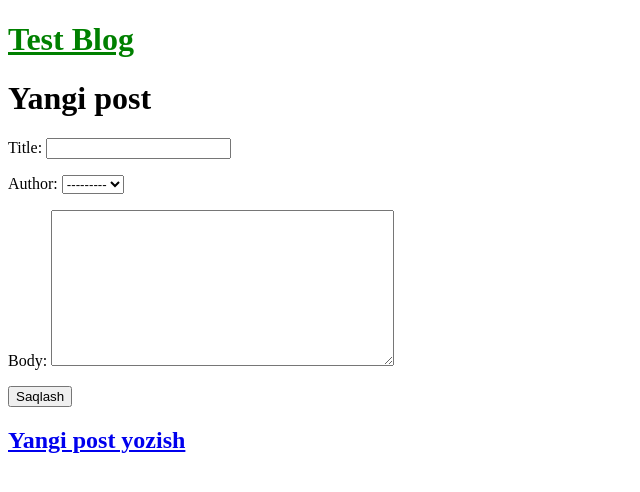
After one commit to mrsaadDev/django-blog, a Django app: page /post/new/ in a window 1280 px wide. The commit adds this page. Shown: the top 492 px of the page, without its empty margins (0-640 px from the left). Run offline with Django 3.2, Linux system fonts and the light colour scheme; data comes from the database, SQL or seed files in the repository; both versions use the stored data as it was after the commit.

Commit message:
Post yaratish, tahrirlash o'chirish sahifalari qo'shildi

```diff
--- a/blog/models.py
+++ b/blog/models.py
@@ -1,4 +1,5 @@
 from django.db import models
+from django.urls import reverse
 
 # Create your models here.
 class Post(models.Model):
@@ -11,3 +12,6 @@ class Post(models.Model):
 
 	def __str__(self):
 		return self.title
+
+	def get_absolute_url(self):
+		return reverse('post_detail', args = [str(self.pk)])
--- a/blog/urls.py
+++ b/blog/urls.py
@@ -1,7 +1,16 @@
 from django.urls import path
-from .views import BlogListView, BlogDetailView
+from .views import (
+	BlogListView,
+	BlogDetailView,
+	BlogCreateView,
+	BlogUpdateView,
+	BlogDeleteView
+	 )
 
 urlpatterns = [
 	path('', BlogListView.as_view(), name = 'home'),
-	path('post/<int:pk>/', BlogDetailView.as_view(), name = 'post_detail')
+	path('post/<int:pk>/', BlogDetailView.as_view(), name = 'post_detail'),
+	path('post/new/', BlogCreateView.as_view(), name = 'post_new'),
+	path('post/<int:pk>/edit/', BlogUpdateView.as_view(), name = 'post_edit'),
+	path('post/<int:pk>/delete/', BlogDeleteView.as_view(), name = 'post_delete')
 ]
--- a/blog/views.py
+++ b/blog/views.py
@@ -1,5 +1,7 @@
 from django.shortcuts import render
 from django.views.generic import ListView, DetailView
+from django.views.generic.edit import CreateView, UpdateView, DeleteView
+from django.urls import reverse_lazy
 from .models import Post
 
 # Create your views here.
@@ -11,3 +13,19 @@ class BlogListView(ListView):
 class BlogDetailView(DetailView):
 	model = Post
 	template_name = 'post_detail.html'
+
+class BlogCreateView(CreateView):
+	model = Post
+	template_name = 'post_new.html'
+	fields = ['title','author', 'body']
+
+
+class BlogUpdateView(UpdateView):
+	model = Post
+	template_name = 'post_edit.html'
+	fields = ['title', 'body']
+
+class BlogDeleteView(DeleteView):
+	model = Post
+	template_name = 'post_delete.html'
+	success_url = reverse_lazy('home')
--- a/templates/base.html
+++ b/templates/base.html
@@ -18,5 +18,8 @@
 
 		{% endblock content %}
 	</div>
+	<footer>
+		<h2><a href="{% url 'post_new'  %}">Yangi post yozish</a></h2>
+	</footer>
 </body>
 </html>
--- a/templates/post_detail.html
+++ b/templates/post_detail.html
@@ -6,4 +6,6 @@
 		<h3>{{ post.author }}</h3>
 		<p>{{ post.body }}</p>
 	</div>
+	<p><a href="{% url 'post_edit' post.pk %}">Postni tahrirlash</a></p>
+	<p><a href="{% url 'post_delete' post.pk %}">Postni O'chirish</a></p>
 {% endblock content %}
--- /dev/null
+++ b/templates/post_new.html
@@ -0,0 +1,9 @@
+{% extends 'base.html' %}
+
+{% block content %}
+	<h1>Yangi post</h1>
+	<form action="" method="post">{% csrf_token %}
+		 {{ form.as_p }}
+		 <input type="submit" value="Saqlash">
+	</form>
+{% endblock content %}
```
Also changed, not shown: templates/post_delete.html (added, +9 -0 lines), templates/post_edit.html (added, +9 -0 lines), db.sqlite3.
